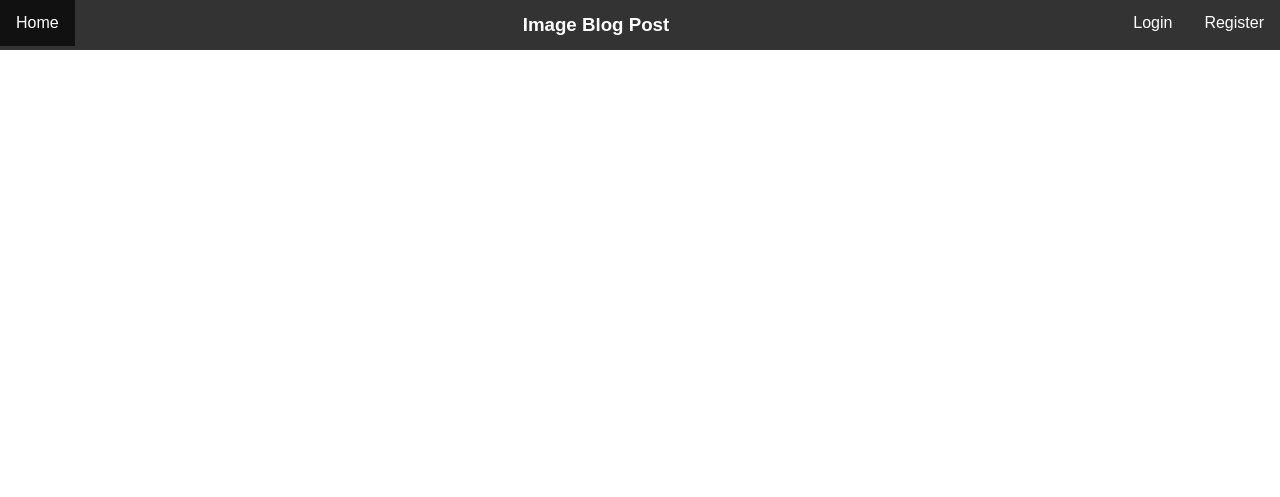
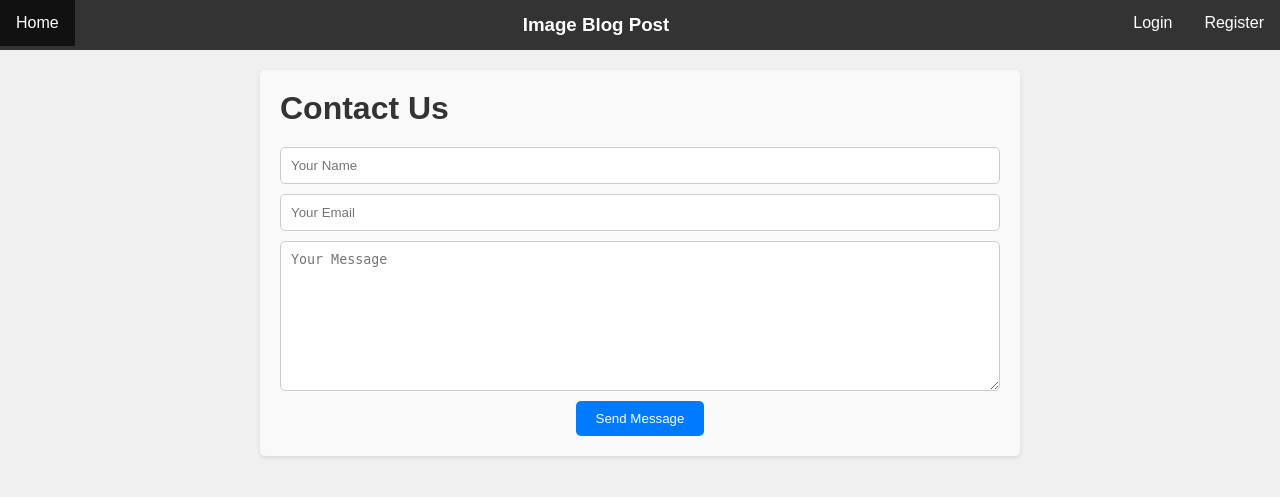
Before and after one commit to Pratik-Kumar2402/image-uploader, a Django app: page /contact/ in a window 1280 px wide. Shown: the top 497 px of the page. Run offline with Django 5.2, Linux system fonts and the light colour scheme.

Commit message:
contact, about page partially

```diff
--- a/myapp/templates/contact.html
+++ b/myapp/templates/contact.html
@@ -1,9 +1,10 @@
 <!DOCTYPE html>
 <html lang="en">
+
 <head>
     <meta charset="UTF-8">
     <meta name="viewport" content="width=device-width, initial-scale=1.0">
-    <title>Contact</title>
+    <title>Contact Us</title>
 
     <style>
         * {
@@ -11,9 +12,81 @@
             padding: 0;
             box-sizing: border-box;
         }
+
+        body {
+            font-family: Arial, sans-serif;
+            background-color: #f0f0f0;
+        }
+
+        .container {
+            max-width: 800px;
+            margin: 0 auto;
+            padding: 20px;
+        }
+
+        .form-section {
+            background-color: #f9f9f9;
+            padding: 20px;
+            border-radius: 5px;
+            box-shadow: 0 2px 4px rgba(0, 0, 0, 0.1);
+            margin-bottom: 20px;
+        }
+
+        .form-section h1 {
+            margin-bottom: 20px;
+            color: #333;
+        }
+
+        .form-section form {
+            display: flex;
+            flex-direction: column;
+            align-items: center;
+        }
+
+        .form-section form input[type="text"],
+        .form-section form input[type="email"],
+        .form-section form textarea {
+            width: 100%;
+            padding: 10px;
+            margin-bottom: 10px;
+            border: 1px solid #ccc;
+            border-radius: 5px;
+        }
+
+        .form-section form textarea {
+            height: 150px;
+        }
+
+        .btn {
+            text-decoration: none;
+            padding: 10px 20px;
+            background-color: #007bff;
+            color: #fff;
+            border: none;
+            border-radius: 5px;
+            cursor: pointer;
+        }
+
+        .btn:hover {
+            background-color: #0056b3;
+        }
     </style>
 </head>
+
 <body>
-    {% include 'navbar.html'%}
+    {% include 'navbar.html' %}
+    <div class="container">
+        <div class="form-section">
+            <h1>Contact Us</h1>
+            <form action="/send_contact_form" method="POST">
+                {% csrf_token %}
+                <input type="text" name="name" placeholder="Your Name" required>
+                <input type="email" name="email" placeholder="Your Email" required>
+                <textarea name="message" placeholder="Your Message" required></textarea>
+                <input type="submit" class="btn" value="Send Message">
+            </form>
+        </div>
+    </div>
 </body>
+
 </html>
```
Also changed, not shown: myapp/templates/about.html (+57 -2 lines).
